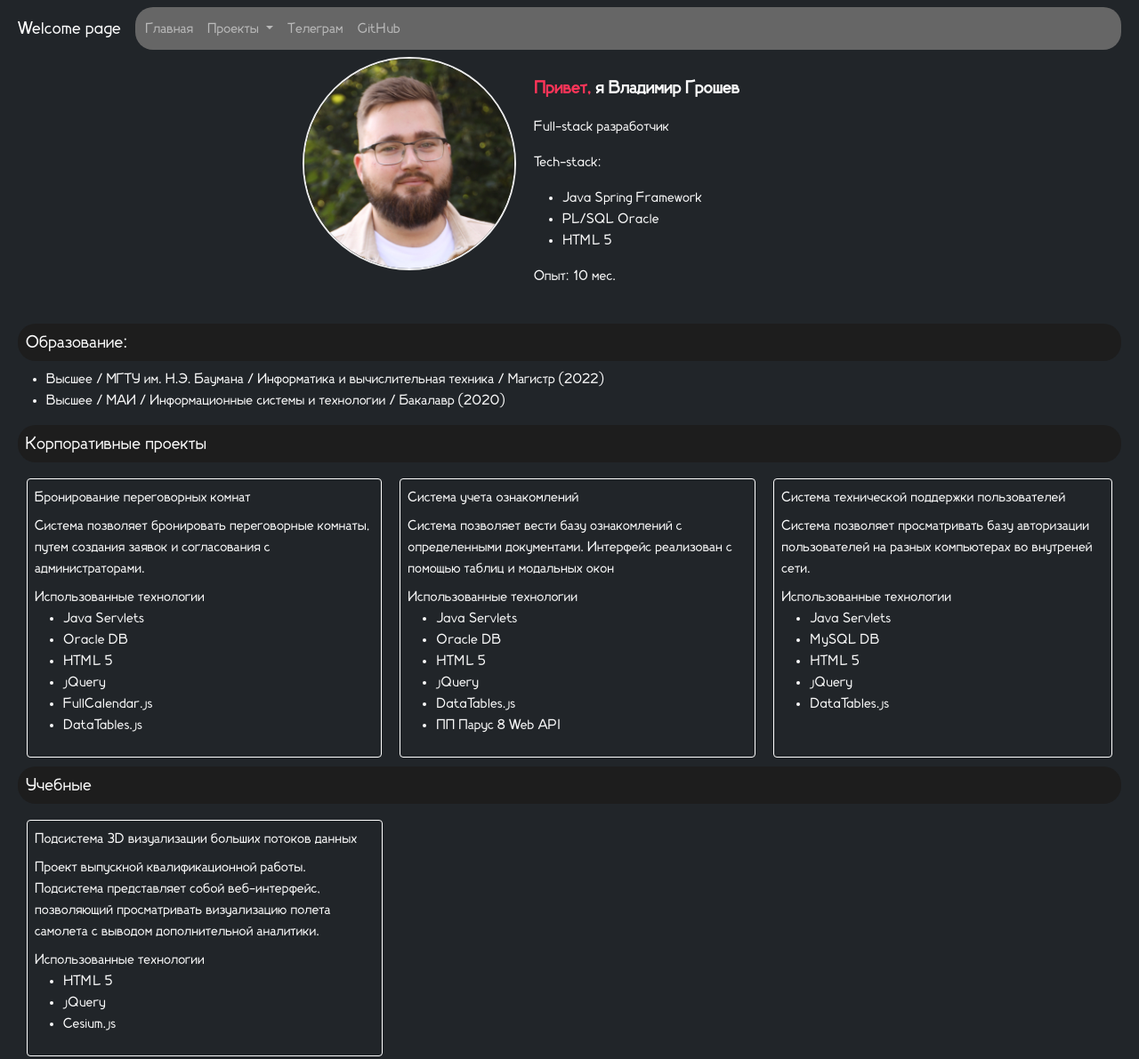
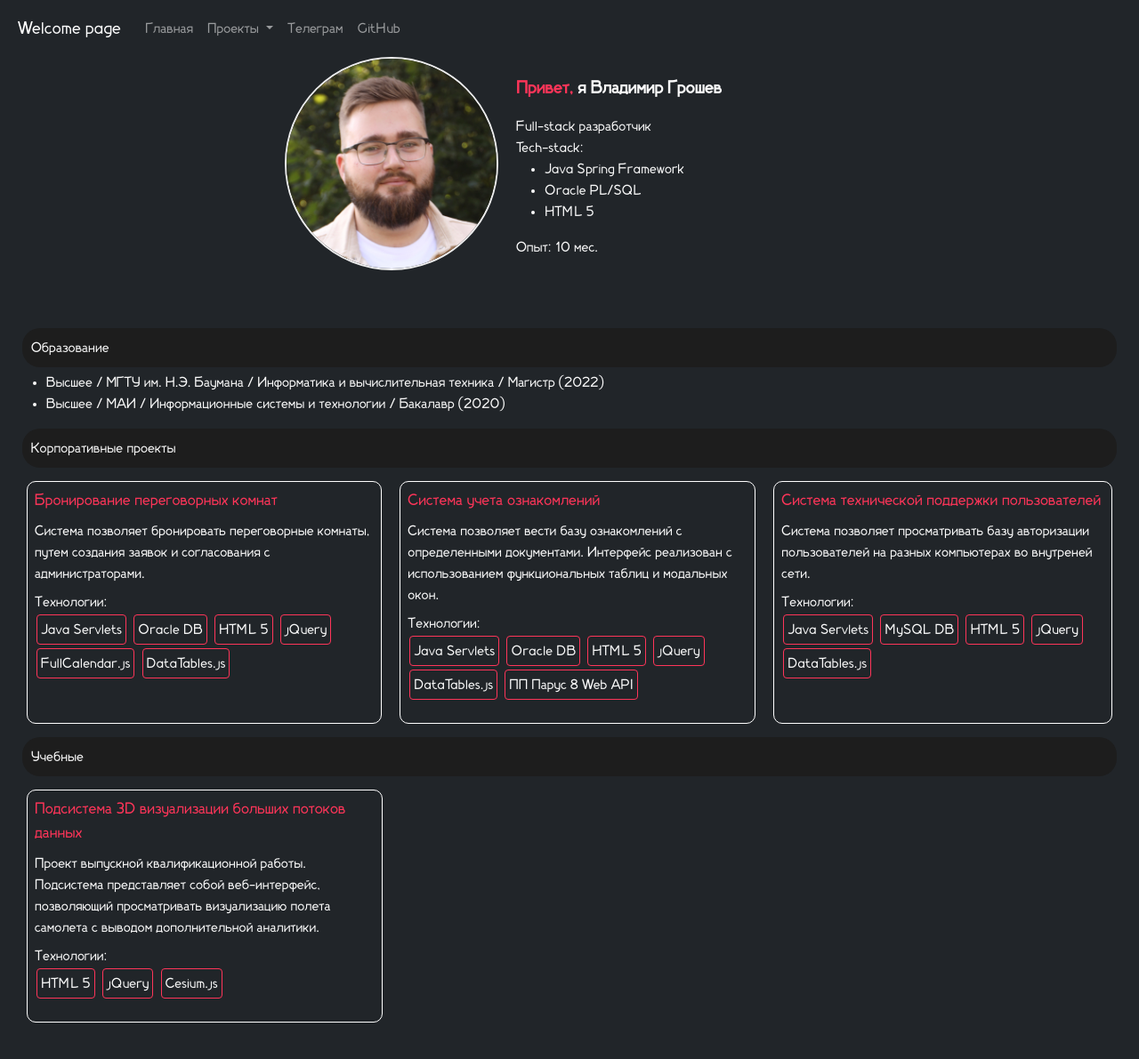
Before and after one commit to westgrosh/hello, a plain HTML site: page index.html in a window 1280 px wide. Shown: the whole page at 89% size. After the commit the page ends 1160 px from the top, so only its background shows below. Drawn offline with nearby package versions, Linux system fonts and the light colour scheme.

Commit message:
responcive css

```diff
--- a/css/style.css
+++ b/css/style.css
@@ -21,21 +21,20 @@ body {
 }
 
 #navbarSupportedContent {
-    background-color: #666666;
     border-radius: 20px;
     padding: 4px;
 }
 
 .part_header {
     background-color: #1d1d1d;
+    margin: 5px;
     border-radius: 20px;
-    padding: 9px;
+    padding: 10px;
 }
 
 .my_info {
     display: flex;
-    margin: auto;
-    width: 600px;
+    justify-content: center;
     height: 300px;
 }
 
@@ -64,20 +63,9 @@ body {
     justify-content: space-between;
 }
 
-@media (max-width: 480px) {
-    .projects_cards_container {
-        display: flex;
-        flex-direction: column;
-        height: 100%;
-        margin: 0;
-        padding: 0;
-    }
-}
-
-
 .project_card {
     border: 1px solid white;
-    border-radius: 4px;
+    border-radius: 10px;
     padding: 4px;
     max-width: 400px;
     margin: 10px 10px 10px 10px;
@@ -86,3 +74,67 @@ body {
 .project_card div {
     padding: 4px;
 }
+
+.project_name {
+    color: #ff3559;
+    font-size: 18px;
+}
+
+.project_card ul {
+    padding-inline-start: 0px;
+}
+
+.project_card li {
+    display: inline-block ;
+    border: 1px solid #ff3559;;
+    border-radius: 4px;
+    margin: 2px;
+    padding: 4px;
+}
+
+
+
+@media (max-width: 480px) {
+
+    body {
+        background: rgb(33, 37, 41);
+        color: #fafafa;
+        font-family: Blue-Curve;
+        padding: 0px 5px 0px 5px;
+    }
+
+    .my_info {
+        display: flex;
+        justify-content: flex-start;
+        width: 100%;
+        height: auto;
+    }
+
+    .some_info {
+        margin-left: 10px;
+        padding: 0%;
+        height: auto;
+    }
+
+    .projects_cards_container {
+        display: flex;
+        flex-direction: column;
+        height: 100%;
+        margin: 0;
+        padding: 0;
+    }
+
+    .my_photo img {
+        height: 120px;
+        border-radius: 130px;
+        border: 2px solid #eee;
+    }
+
+    #navbarSupportedContent {
+        background-color: #666666;
+        border-radius: 20px;
+        padding: 0px 20px 0px 20px;
+        margin-top: 5px;
+    }
+
+}
--- a/index.html
+++ b/index.html
@@ -27,7 +27,7 @@
     <link href="https://cdn.jsdelivr.net/npm/bootstrap@5.3.0-alpha1/dist/css/bootstrap.min.css" rel="stylesheet"
         integrity="sha384-GLhlTQ8iRABdZLl6O3oVMWSktQOp6b7In1Zl3/Jr59b6EGGoI1aFkw7cmDA6j6gD" crossorigin="anonymous">
 
-    <link rel="stylesheet" type="text/css" href="./css/style.css">
+    <link rel="stylesheet" type="text/css" href="./css/style.css?1">
 </head>
 
 <body>
@@ -74,12 +74,12 @@
             <img src="./img/my_photo.jpg">
         </div>
         <div class="some_info">
-            <p><span style="color: #ff3559;">Привет,</span> я Владимир Грошев</p>
-            <p>Full-stack разработчик</p>
-            <p>Tech-stack:</p>
+            <p><span style="color: #ff3559;">Привет,</span> я Владимир Грошев </p>
+            Full-stack разработчик <br>
+            Tech-stack: <br>
             <ul>
                 <li>Java Spring Framework</li>
-                <li>PL/SQL Oracle</li>
+                <li>Oracle PL/SQL</li>
                 <li>HTML 5</li>
             </ul>
             <p id="my_exp"></p>
@@ -87,22 +87,24 @@
     </div>
 
     <div>
-        <h5 class="part_header">Образование:</h5>
-        <ul>
-            <li>Высшее / МГТУ им. Н.Э. Баумана / Информатика и вычислительная техника / Магистр (2022)</li>
-            <li>Высшее / МАИ / Информационные системы и технологии / Бакалавр (2020)</li>
-        </ul>
+        <div class="part_header" id="education" onclick="openSection(this.id)">Образование</div>
+        <div>
+            <ul>
+                <li>Высшее / МГТУ им. Н.Э. Баумана / Информатика и вычислительная техника / Магистр (2022)</li>
+                <li>Высшее / МАИ / Информационные системы и технологии / Бакалавр (2020)</li>
+            </ul>
+        </div>
     </div>
 
     <div>
-        <h5 class="part_header">Корпоративные проекты</h5>
-        <div class="projects_cards_container" id="corporate">
+        <div class="part_header" id="corporate" onclick="openSection(this.id)">Корпоративные проекты</div>
+        <div class="projects_cards_container">
             <div class="project_card">
                 <div class="project_name">Бронирование переговорных комнат</div>
                 <div class="project_info">Система позволяет бронировать переговорные комнаты, путем создания заявок и
                     согласования с администраторами.</div>
                 <div class="project_stack">
-                    Использованные технологии
+                    Технологии:
                     <ul>
                         <li>Java Servlets</li>
                         <li>Oracle DB</li>
@@ -117,10 +119,10 @@
             <div class="project_card">
                 <div class="project_name">Система учета ознакомлений</div>
                 <div class="project_info">Система позволяет вести базу ознакомлений с определенными документами.
-                    Интерфейс реализован с помощью таблиц и модальных окон</div>
+                    Интерфейс реализован с использованием функциональных таблиц и модальных окон. </div>
 
                 <div class="project_stack">
-                    Использованные технологии
+                    Технологии:
                     <ul>
                         <li>Java Servlets</li>
                         <li>Oracle DB</li>
@@ -138,7 +140,7 @@
                     компьютерах во внутреней сети.</div>
 
                 <div class="project_stack">
-                    Использованные технологии
+                    Технологии:
                     <ul>
                         <li>Java Servlets</li>
                         <li>MySQL DB</li>
@@ -152,14 +154,15 @@
     </div>
 
     <container>
-        <h5 class="part_header">Учебные</h5>
-        <div class="projects_cards_container" id="educational">
+        <div class="part_header" id="educational" onclick="openSection(this.id)">Учебные</div>
+        <div class="projects_cards_container">
             <div class="project_card">
                 <div class="project_name">Подсистема 3D визуализации больших потоков данных</div>
-                <div class="project_info">Проект выпускной квалификационной работы. Подсистема представляет собой веб-интерфейс, позволяющий просматривать
+                <div class="project_info">Проект выпускной квалификационной работы. Подсистема представляет собой
+                    веб-интерфейс, позволяющий просматривать
                     визуализацию полета самолета с выводом дополнительной аналитики.</div>
                 <div class="project_stack">
-                    Использованные технологии
+                    Технологии:
                     <ul>
                         <li>HTML 5</li>
                         <li>jQuery</li>
--- a/js/main.js
+++ b/js/main.js
@@ -1,5 +1,6 @@
 $(document).ready(function () {
     compute_date();
+    checkMediaQuery();
 });
 
 
@@ -11,3 +12,17 @@ function compute_date() {
 
     $('#my_exp').html('Опыт: ' + diff_time + ' мес.');
 }
+
+function checkMediaQuery() {
+    if (window.innerWidth < 480) {
+        $(".projects_cards_container").hide();
+    } else {
+        $(".projects_cards_container").show();
+    }
+}
+
+window.addEventListener('resize', checkMediaQuery);
+
+function openSection(id){
+    $("#"+id).next("div").toggle();
+}
```
